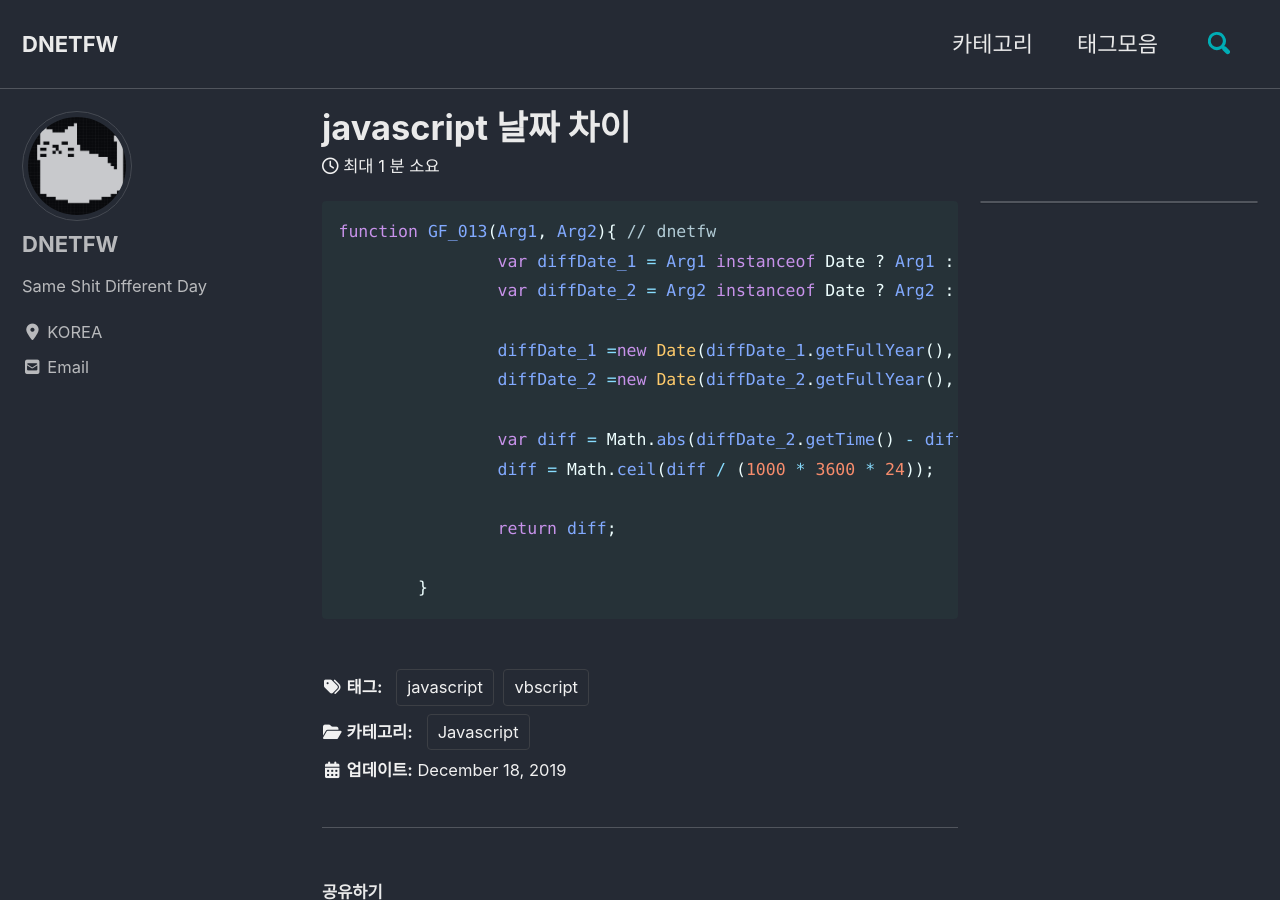
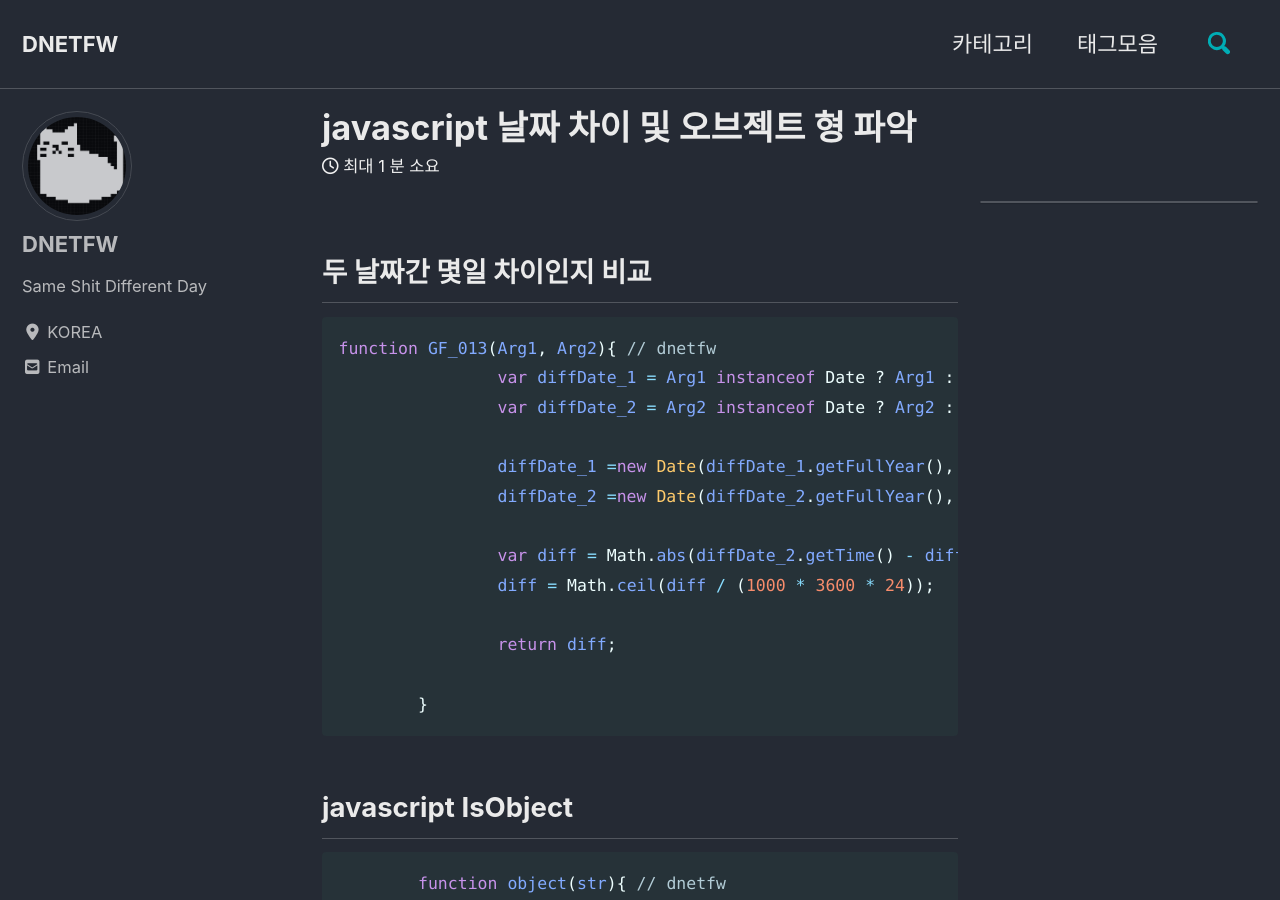
Before and after one commit to dnetfw/dnetfw.github.io, a Jekyll site: the page built from _posts/2019-12-18-javascript.md, in a window 1280 px wide and 900 px high. Built offline with Jekyll 4.4.1, drawn with Linux system fonts in a browser that asks for light colours; cached includes are drawn as plain includes; nearby versions of some CDN libraries; some of the changed text lies outside the part shown.

````diff
--- a/_posts/2019-12-18-javascript.md
+++ b/_posts/2019-12-18-javascript.md
@@ -1,5 +1,5 @@
 ---
-title: "javascript 날짜 차이"
+title: "javascript 날짜 차이 및 오브젝트 형 파악"
 excerpt: "vbscript to javascript"
 date: 2019-12-18 07:59
 categories: "Javascript"
@@ -10,6 +10,7 @@
   priority : 1.0
 ---
 
+## 두 날짜간 몇일 차이인지 비교
 
 ```javascript
 function GF_013(Arg1, Arg2){ // dnetfw
@@ -26,3 +27,17 @@
 
 	}
 ```
+
+## javascript IsObject
+
+```javascript
+	function object(str){ // dnetfw
+		return str.constructor === Object;
+	}
+```
+
+## P.S == 과 ===의 차이점
+
+a == b  같은 경우엔 a와 b의 데이터 값을 비교한다.
+
+a === b 같은 경우엔 a와 b의 데이터 값 및 타입/형식 까지 비교한다. (좀 더 정밀하게);
````
